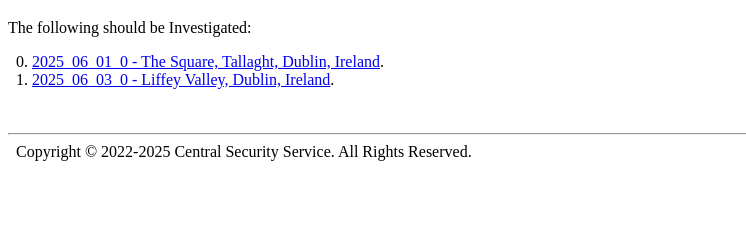
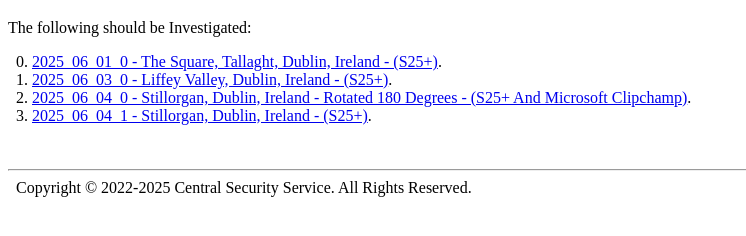
Before and after one commit to CentralSecurityService-Global/CentralSecurityService-WebSite-Source, a plain HTML site: page Investigate.html in a window 1280 px wide. Shown: the part 252-488 px from the top of the page, without its empty margins (0-746 px from the left). Drawn offline with Linux system fonts and the light colour scheme.

Commit message:
feat: Added Stillorgan 2025-06-04 Videos.

```diff
--- a/Investigate.html
+++ b/Investigate.html
@@ -59,9 +59,13 @@
 
             <p>The following should be Investigated:</p>
 
-            &nbsp;&nbsp;0. <a target="_blank" href="https://youtu.be/SXIj-ps1Vg0">2025_06_01_0 - The Square, Tallaght, Dublin, Ireland</a>.<br />
+            &nbsp;&nbsp;0. <a target="_blank" href="https://youtu.be/SXIj-ps1Vg0">2025_06_01_0 - The Square, Tallaght, Dublin, Ireland - (S25+)</a>.<br />
 
-            &nbsp;&nbsp;1. <a target="_blank" href="https://youtu.be/CM7IULLHv9U">2025_06_03_0 - Liffey Valley, Dublin, Ireland</a>.<br />
+            &nbsp;&nbsp;1. <a target="_blank" href="https://youtu.be/CM7IULLHv9U">2025_06_03_0 - Liffey Valley, Dublin, Ireland - (S25+)</a>.<br />
+
+            &nbsp;&nbsp;2. <a target="_blank" href="https://youtu.be/65snrvUBdrw">2025_06_04_0 - Stillorgan, Dublin, Ireland - Rotated 180 Degrees - (S25+ And Microsoft Clipchamp)</a>.<br />
+
+            &nbsp;&nbsp;3. <a target="_blank" href="https://youtu.be/4veAudVmrlk">2025_06_04_1 - Stillorgan, Dublin, Ireland - (S25+)</a>.<br />
 
             <br /><br />
         </main>
```
